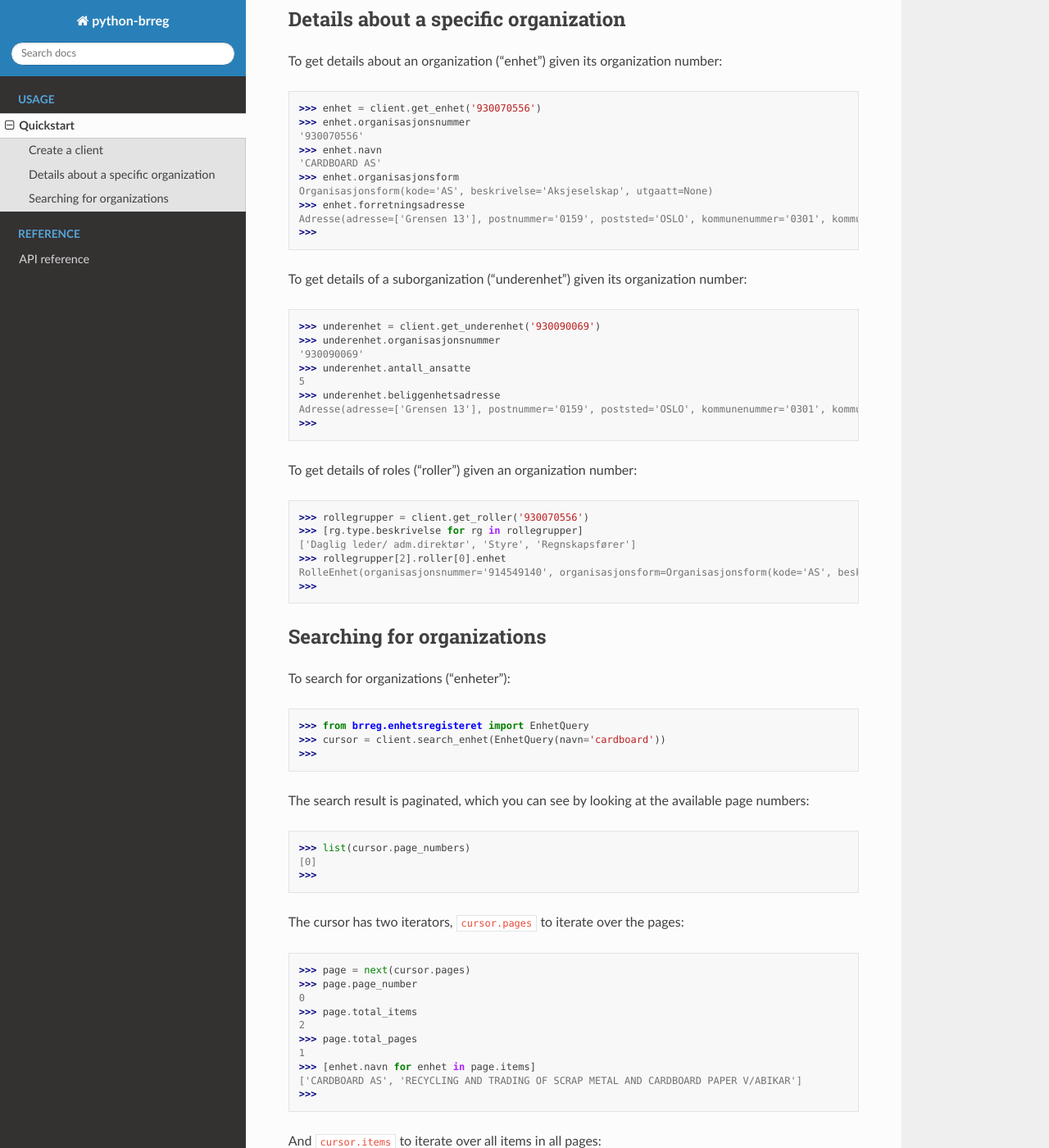
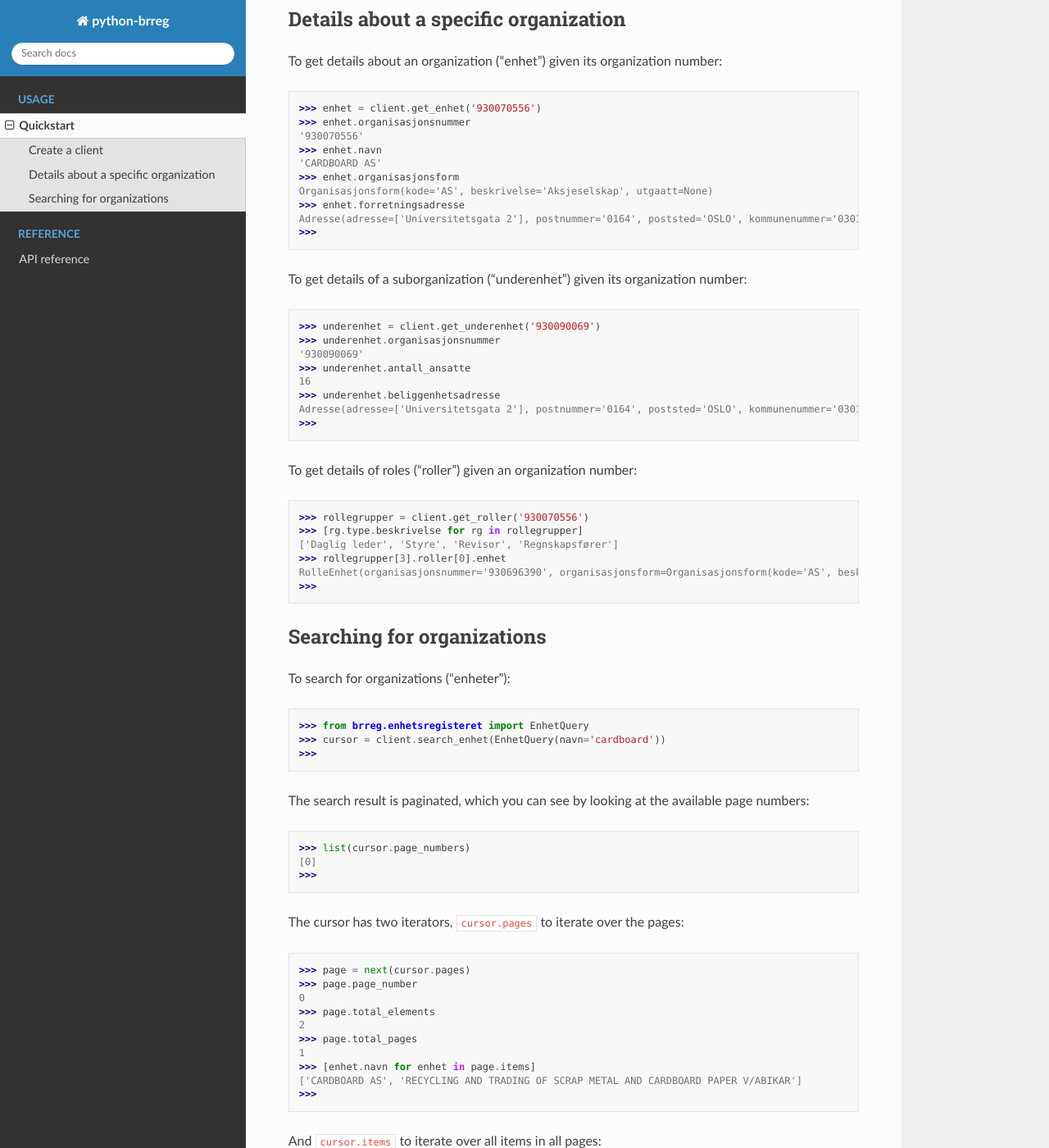
Before and after one commit to crdbrd/python-brreg, a Sphinx documentation site: the page built from docs/quickstart.rst, in a window 1280 px wide and 1400 px high, scrolled down 479 px. Shown: the whole window at 82% size. Built offline with Sphinx 7.4.7 and the Read the Docs theme 3.1.0, drawn with Linux system fonts in a browser that asks for light colours.

Commit message:
docs: Update quickstart examples

```diff
--- a/docs/quickstart.rst
+++ b/docs/quickstart.rst
@@ -33,7 +33,7 @@ To get details about an organization ("enhet") given its organization number:
 >>> enhet.organisasjonsform
 Organisasjonsform(kode='AS', beskrivelse='Aksjeselskap', utgaatt=None)
 >>> enhet.forretningsadresse
-Adresse(adresse=['Grensen 13'], postnummer='0159', poststed='OSLO', kommunenummer='0301', kommune='OSLO', landkode='NO', land='Norge')
+Adresse(adresse=['Universitetsgata 2'], postnummer='0164', poststed='OSLO', kommunenummer='0301', kommune='OSLO', landkode='NO', land='Norge')
 >>>
 
 To get details of a suborganization ("underenhet") given its organization number:
@@ -42,18 +42,18 @@ To get details of a suborganization ("underenhet") given its organization number
 >>> underenhet.organisasjonsnummer
 '930090069'
 >>> underenhet.antall_ansatte
-5
+16
 >>> underenhet.beliggenhetsadresse
-Adresse(adresse=['Grensen 13'], postnummer='0159', poststed='OSLO', kommunenummer='0301', kommune='OSLO', landkode='NO', land='Norge')
+Adresse(adresse=['Universitetsgata 2'], postnummer='0164', poststed='OSLO', kommunenummer='0301', kommune='OSLO', landkode='NO', land='Norge')
 >>>
 
 To get details of roles ("roller") given an organization number:
 
 >>> rollegrupper = client.get_roller('930070556')
 >>> [rg.type.beskrivelse for rg in rollegrupper]
-['Daglig leder/ adm.direktør', 'Styre', 'Regnskapsfører']
->>> rollegrupper[2].roller[0].enhet
-RolleEnhet(organisasjonsnummer='914549140', organisasjonsform=Organisasjonsform(kode='AS', beskrivelse='Aksjeselskap', utgaatt=None), navn=['SYNEGA REGNSKAP AS'], er_slettet=False)
+['Daglig leder', 'Styre', 'Revisor', 'Regnskapsfører']
+>>> rollegrupper[3].roller[0].enhet
+RolleEnhet(organisasjonsnummer='930696390', organisasjonsform=Organisasjonsform(kode='AS', beskrivelse='Aksjeselskap', utgaatt=None), navn=['RAFO REGNSKAP OG RÅDGIVNING AS'], er_slettet=False)
 >>>
 
 
@@ -77,7 +77,7 @@ The cursor has two iterators, ``cursor.pages`` to iterate over the pages:
 >>> page = next(cursor.pages)
 >>> page.page_number
 0
->>> page.total_items
+>>> page.total_elements
 2
 >>> page.total_pages
 1
```
